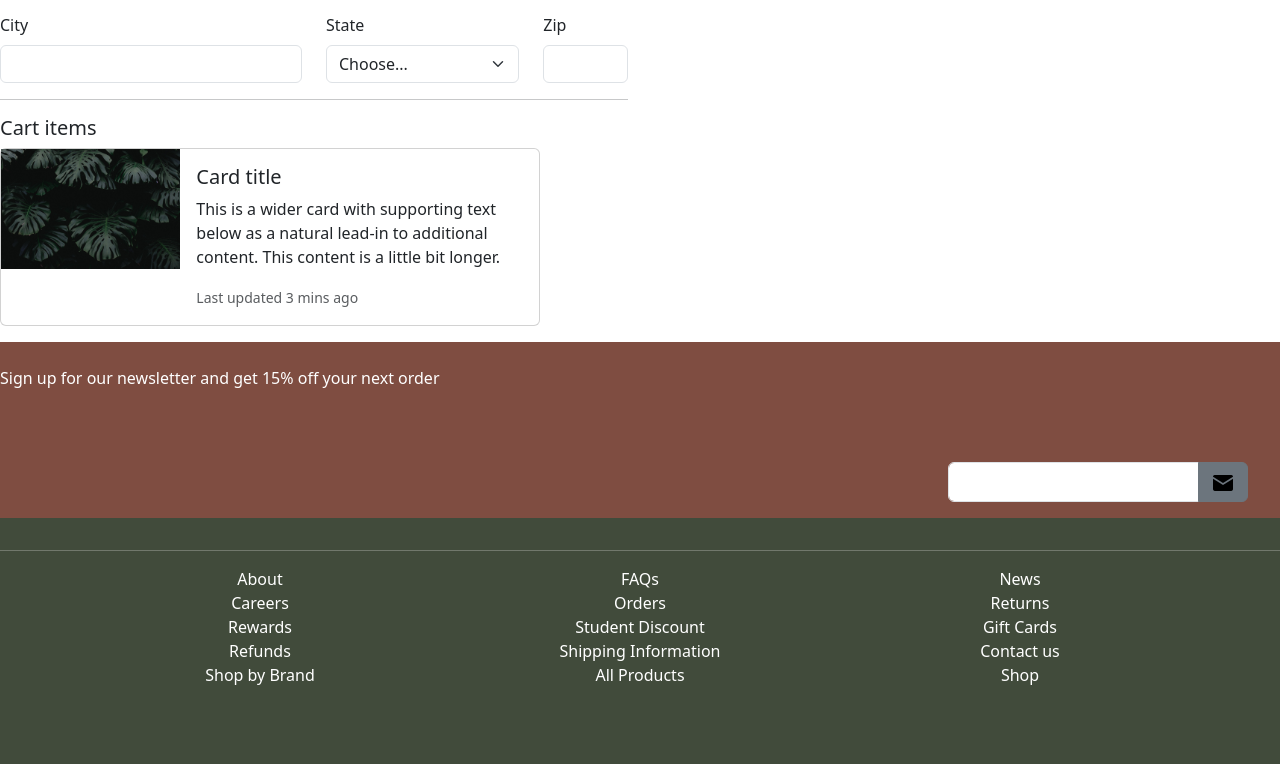
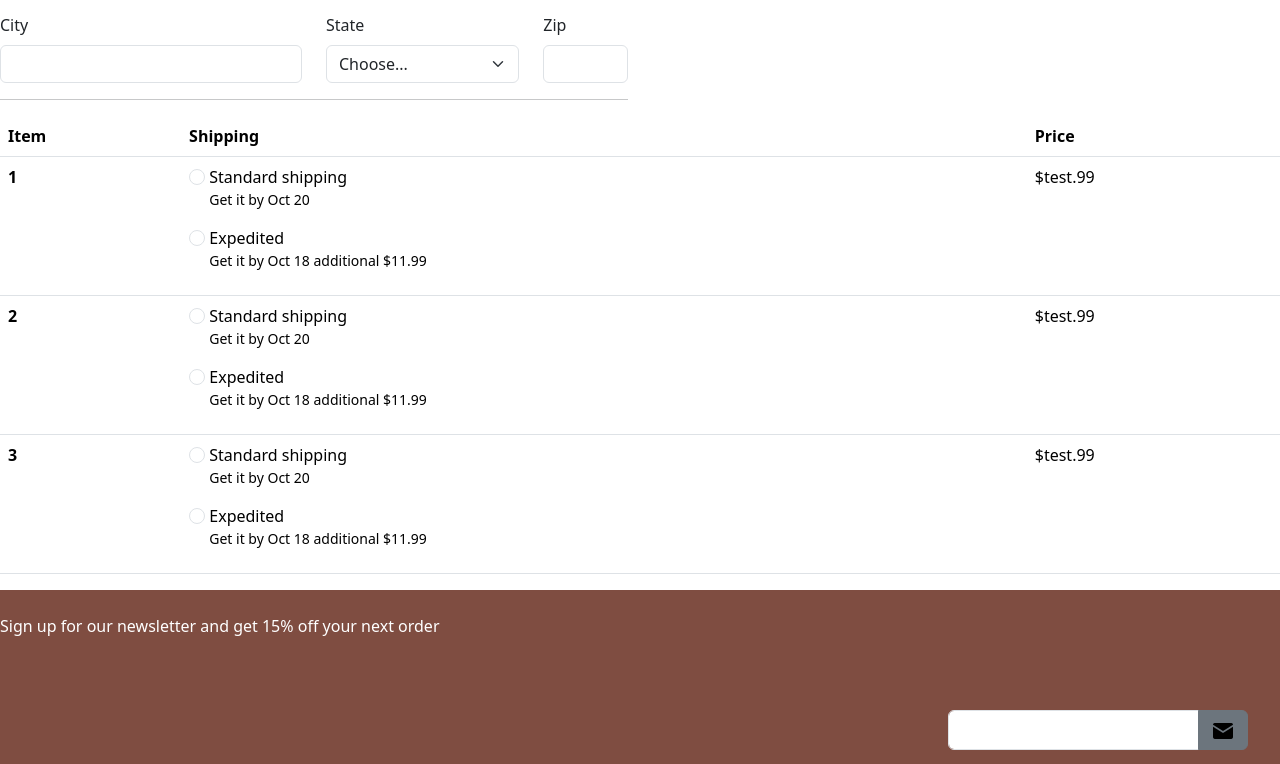
Before and after one commit to MiaMcClure/Detangled, a plain HTML site: page checkout.html in a window 1280 px wide. Shown: the part 1361-2125 px from the top of the page. Drawn offline with nearby package versions, Linux system fonts and the light colour scheme.

Commit message:
updated checkout layout

```diff
--- a/checkout.html
+++ b/checkout.html
@@ -237,27 +237,74 @@
            </div>
            <div class="row">
             <!--cart-->
-            <div class="col-6">
-                <div class="cart-container">
-                    <h5>Cart items</h5>
 
-                    <div class="card mb-3" style="max-width: 540px;">
-                        <div class="row g-0">
-                            <div class="col-md-4">
-                                <img src="images/green_background.jpg" class="img-fluid  alt=" ...">
-                            </div>
-                            <div class="col-md-8">
-                                <div class="card-body">
-                                    <h5 class="card-title">Card title</h5>
-                                    <p class="card-text">This is a wider card with supporting text below as a natural
-                                        lead-in to additional content. This content is a little bit longer.</p>
-                                    <p class="card-text"><small class="text-muted">Last updated 3 mins ago</small></p>
-
+            <div class="cart-container">
+                <table class="table" id="cart">
+                    <thead>
+                      <tr>
+                        <th scope="col">Item</th>
+                        <th scope="col">Shipping</th>
+                        <th scope="col">Price</th>
+                      </tr>
+                    </thead>
+                    <tbody>
+                      <tr>
+                        <th scope="row">
+                            1<img class="cart-img" src="" alt="">
+                        </th>
+                        <td>
+                            <form name="shipmethod">
+                                <div>
+                                    <input class="form-check-input" type="radio" name="shipmethod" id="standard">
+                                    <label class="form-check-label" for="standard">Standard shipping<p class=small>Get it by Oct 20</p></label>
                                 </div>
-                            </div>
-                        </div>
-                    </div>
-                </div>
+                                <div>
+                                    <input class="form-check-input" type="radio" name="shipmethod" id="standard">
+                                    <label class="form-check-label" for="standard">Expedited <p class=small>Get it by Oct 18 additional $11.99</p></label>
+                                </div>
+                            </form>
+                        </td>
+                        <td>$test.99</td>
+                      </tr>
+                      <tr>
+                        <th scope="row">
+                            2<img class="cart-img" src="" alt="">
+                        </th>
+                        <td>
+                            <form name="shipmethod">
+                                <div>
+                                    <input class="form-check-input" type="radio" name="shipmethod" id="standard">
+                                    <label class="form-check-label" for="standard">Standard shipping<p class=small>Get it by Oct 20</p></label>
+                                </div>
+                                <div>
+                                    <input class="form-check-input" type="radio" name="shipmethod" id="standard">
+                                    <label class="form-check-label" for="standard">Expedited <p class=small>Get it by Oct 18 additional $11.99</p></label>
+                                </div>
+                            </form>
+                        </td>
+                        <td>$test.99</td>
+                      </tr>
+                      <tr>
+                        <th scope="row">
+                            3<img class="cart-img" src="" alt="">
+                        </th>
+                        <td>
+                            <form name="shipmethod">
+                                <div>
+                                    <input class="form-check-input" type="radio" name="shipmethod" id="standard">
+                                    <label class="form-check-label" for="standard">Standard shipping<p class=small>Get it by Oct 20</p></label>
+                                </div>
+                                <div>
+                                    <input class="form-check-input" type="radio" name="shipmethod" id="standard">
+                                    <label class="form-check-label" for="standard">Expedited <p class=small>Get it by Oct 18 additional $11.99</p></label>
+                                </div>
+                            </form>
+                        </td>
+                        <td>$test.99</td>
+                      </tr>
+                    </tbody>
+                  </table>
+            </div>
 
             </div>
            </div>
--- a/style.css
+++ b/style.css
@@ -143,3 +143,7 @@ h4 {
     height: 30vw;
     width:30vw
 }
+
+.cart-table {
+
+}
```
